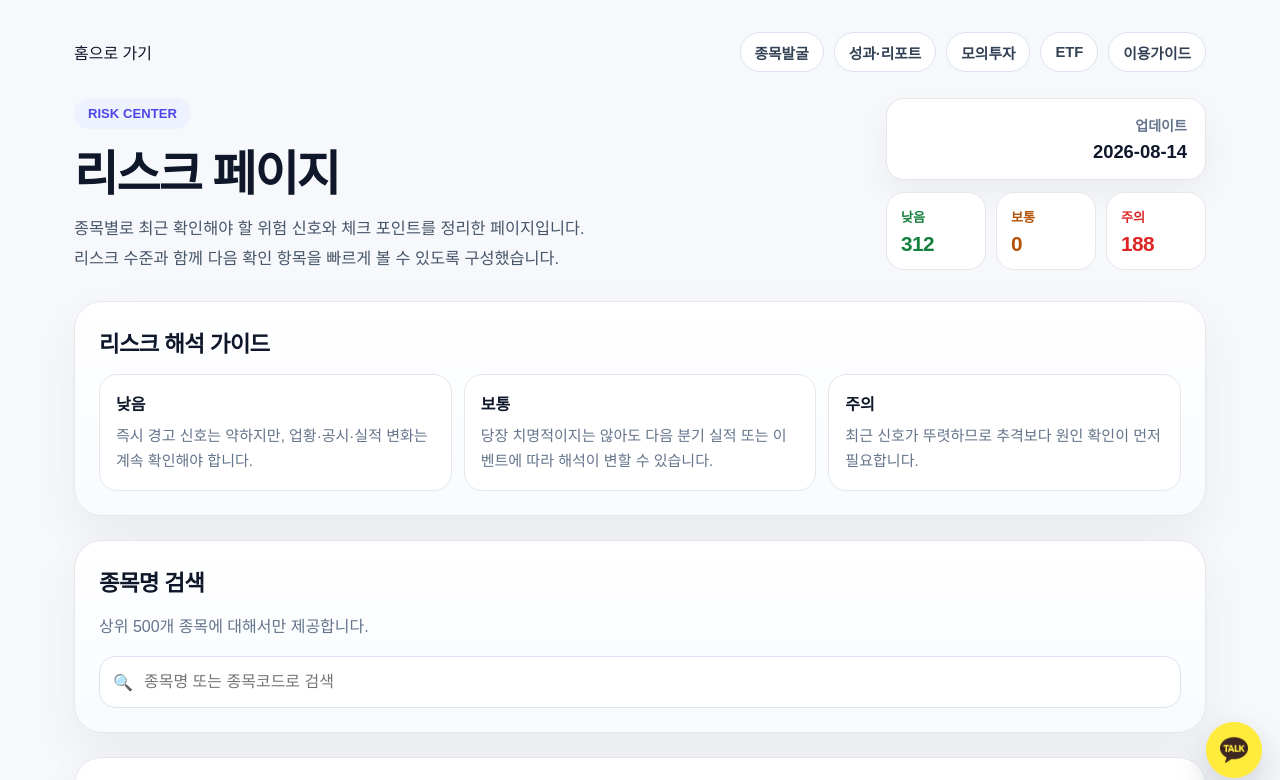
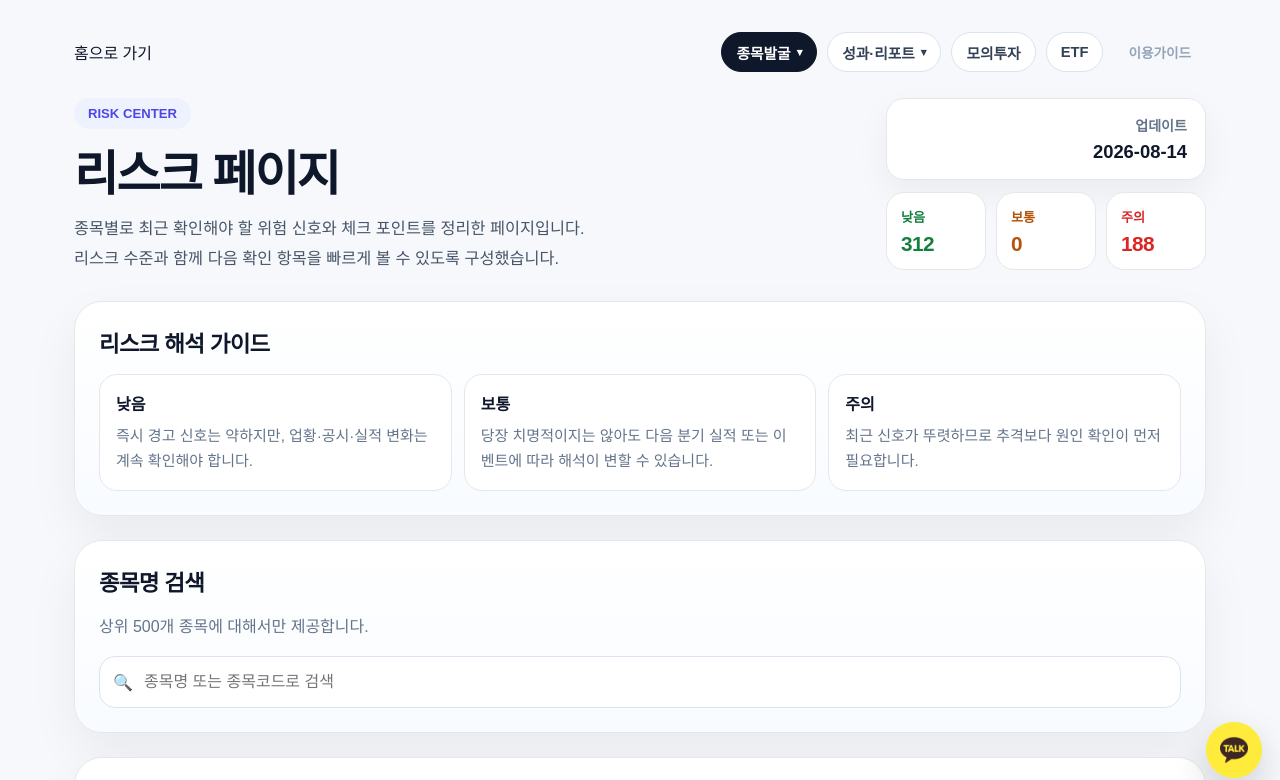
Before and after one commit to DcoyA/screener, a Next.js app: page /risk in a window 1280 px wide. Shown: the top 780 px of the page. Built offline with nearby package versions, Linux system fonts and the light colour scheme.

Commit message:
Update MainNav.js

```diff
--- a/app/components/MainNav.js
+++ b/app/components/MainNav.js
@@ -1,15 +1,34 @@
 "use client";
 
+import { useEffect, useRef, useState } from "react";
 import { usePathname, useRouter } from "next/navigation";
 import { NAV_ITEMS } from "../config/nav-items";
 
 export default function MainNav({ className = "" }) {
   const pathname = usePathname();
   const router = useRouter();
+  const [openGroupId, setOpenGroupId] = useState(null);
+  const rootRef = useRef(null);
+
   const safeItems = Array.isArray(NAV_ITEMS) ? NAV_ITEMS.filter(Boolean) : [];
+
+  useEffect(() => {
+    function handleOutsideClick(event) {
+      if (rootRef.current && !rootRef.current.contains(event.target)) {
+        setOpenGroupId(null);
+      }
+    }
+    document.addEventListener("mousedown", handleOutsideClick);
+    return () => document.removeEventListener("mousedown", handleOutsideClick);
+  }, []);
+
+  useEffect(() => {
+    setOpenGroupId(null);
+  }, [pathname]);
 
   const handleMove = (href) => {
     if (!href || href === "#") return;
+    setOpenGroupId(null);
     try {
       router.push(href);
     } catch (err) {
@@ -17,20 +36,72 @@ export default function MainNav({ className = "" }) {
     }
   };
 
+  const isGroupActive = (group) => {
+    return Array.isArray(group.items) && group.items.some((item) => item.href === pathname);
+  };
+
   return (
-    <nav className={className} aria-label="메인 메뉴">
+    <nav className={className} aria-label="메인 메뉴" ref={rootRef}>
       <div className="navRow">
-        {safeItems.map((item) => {
-          const href = item?.href || "#";
-          const label = item?.label || "메뉴";
+        {safeItems.map((entry) => {
+          if (entry.type === "group") {
+            const active = isGroupActive(entry);
+            const open = openGroupId === entry.id;
+
+            return (
+              <div key={entry.id} className="navGroup">
+                <button
+                  type="button"
+                  className={active ? "navLink navGroupTrigger active" : "navLink navGroupTrigger"}
+                  aria-expanded={open}
+                  onClick={() => setOpenGroupId(open ? null : entry.id)}
+                >
+                  {entry.label}
+                  <span className={open ? "navCaret navCaretOpen" : "navCaret"}>▾</span>
+                </button>
+
+                {open && (
+                  <div className="navDropdown" role="menu">
+                    {entry.items.map((item, index) => {
+                      const itemActive = pathname === item.href;
+                      return (
+                        <button
+                          key={item.href}
+                          type="button"
+                          role="menuitem"
+                          className={itemActive ? "navDropdownItem active" : "navDropdownItem"}
+                          onClick={() => handleMove(item.href)}
+                        >
+                          <span className="navDropdownLabel">{item.label}</span>
+                          {item.desc ? <span className="navDropdownDesc">{item.desc}</span> : null}
+                        </button>
+                      );
+                    })}
+                  </div>
+                )}
+              </div>
+            );
+          }
+
+          const href = entry.href || "#";
+          const label = entry.label || "메뉴";
           const isActive = pathname === href;
+          const isMuted = entry.type === "muted";
 
           return (
             <button
               key={href}
               type="button"
               onClick={() => handleMove(href)}
-              className={isActive ? "navLink active" : "navLink"}
+              className={
+                isMuted
+                  ? isActive
+                    ? "navLink navLinkMuted active"
+                    : "navLink navLinkMuted"
+                  : isActive
+                  ? "navLink active"
+                  : "navLink"
+              }
               aria-current={isActive ? "page" : undefined}
             >
               {label}
@@ -47,6 +118,9 @@ export default function MainNav({ className = "" }) {
           flex-wrap: wrap;
           position: relative;
           z-index: 10;
+        }
+        .navGroup {
+          position: relative;
         }
         .navLink {
           display: inline-flex;
@@ -76,6 +150,70 @@ export default function MainNav({ className = "" }) {
           border-color: #0f172a;
           color: #ffffff;
         }
+        .navLinkMuted {
+          background: transparent;
+          border-color: transparent;
+          color: #94a3b8;
+          font-weight: 600;
+          font-size: 0.85rem;
+        }
+        .navLinkMuted:hover {
+          background: #f1f5f9;
+          color: #64748b;
+        }
+        .navGroupTrigger {
+          gap: 6px;
+        }
+        .navCaret {
+          font-size: 0.7rem;
+          transition: transform 0.15s ease;
+        }
+        .navCaretOpen {
+          transform: rotate(180deg);
+        }
+        .navDropdown {
+          position: absolute;
+          top: calc(100% + 8px);
+          left: 0;
+          min-width: 220px;
+          background: #ffffff;
+          border: 1px solid #e2e8f0;
+          border-radius: 14px;
+          box-shadow: 0 12px 28px rgba(15, 23, 42, 0.12);
+          padding: 8px;
+          display: flex;
+          flex-direction: column;
+          gap: 2px;
+          z-index: 30;
+        }
+        .navDropdownItem {
+          display: flex;
+          flex-direction: column;
+          align-items: flex-start;
+          gap: 2px;
+          width: 100%;
+          text-align: left;
+          padding: 8px 12px;
+          border-radius: 10px;
+          border: none;
+          background: transparent;
+          cursor: pointer;
+        }
+        .navDropdownItem:hover {
+          background: #f8fafc;
+        }
+        .navDropdownItem.active {
+          background: #eef2ff;
+        }
+        .navDropdownLabel {
+          font-weight: 800;
+          font-size: 0.9rem;
+          color: #1e293b;
+        }
+        .navDropdownDesc {
+          font-size: 0.76rem;
+          color: #94a3b8;
+        }
         @media (max-width: 640px) {
           .navRow {
             gap: 8px;
@@ -85,6 +223,10 @@ export default function MainNav({ className = "" }) {
             padding: 0 12px;
             font-size: 0.88rem;
           }
+          .navDropdown {
+            left: auto;
+            right: 0;
+          }
         }
       `}</style>
     </nav>
```
